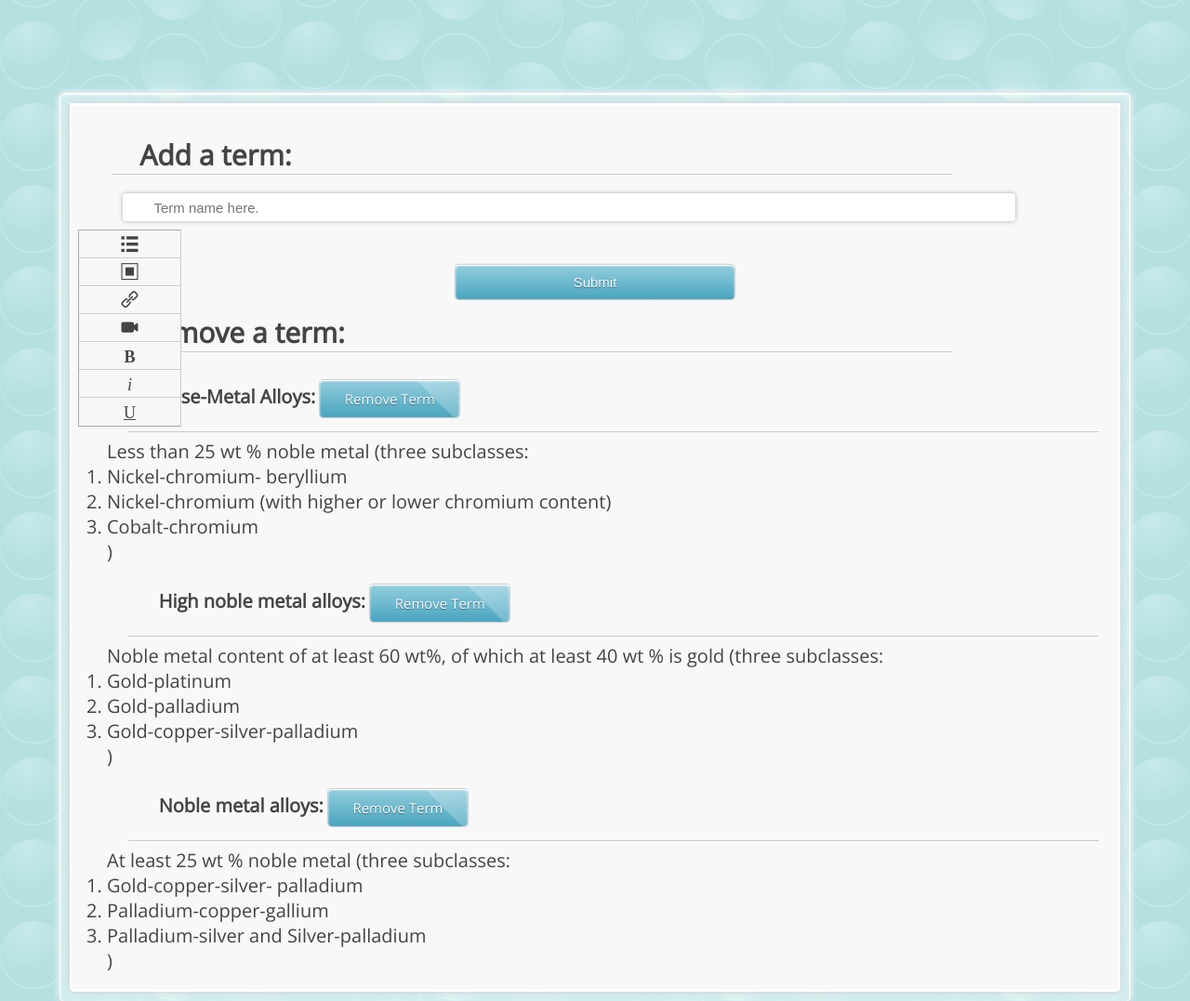
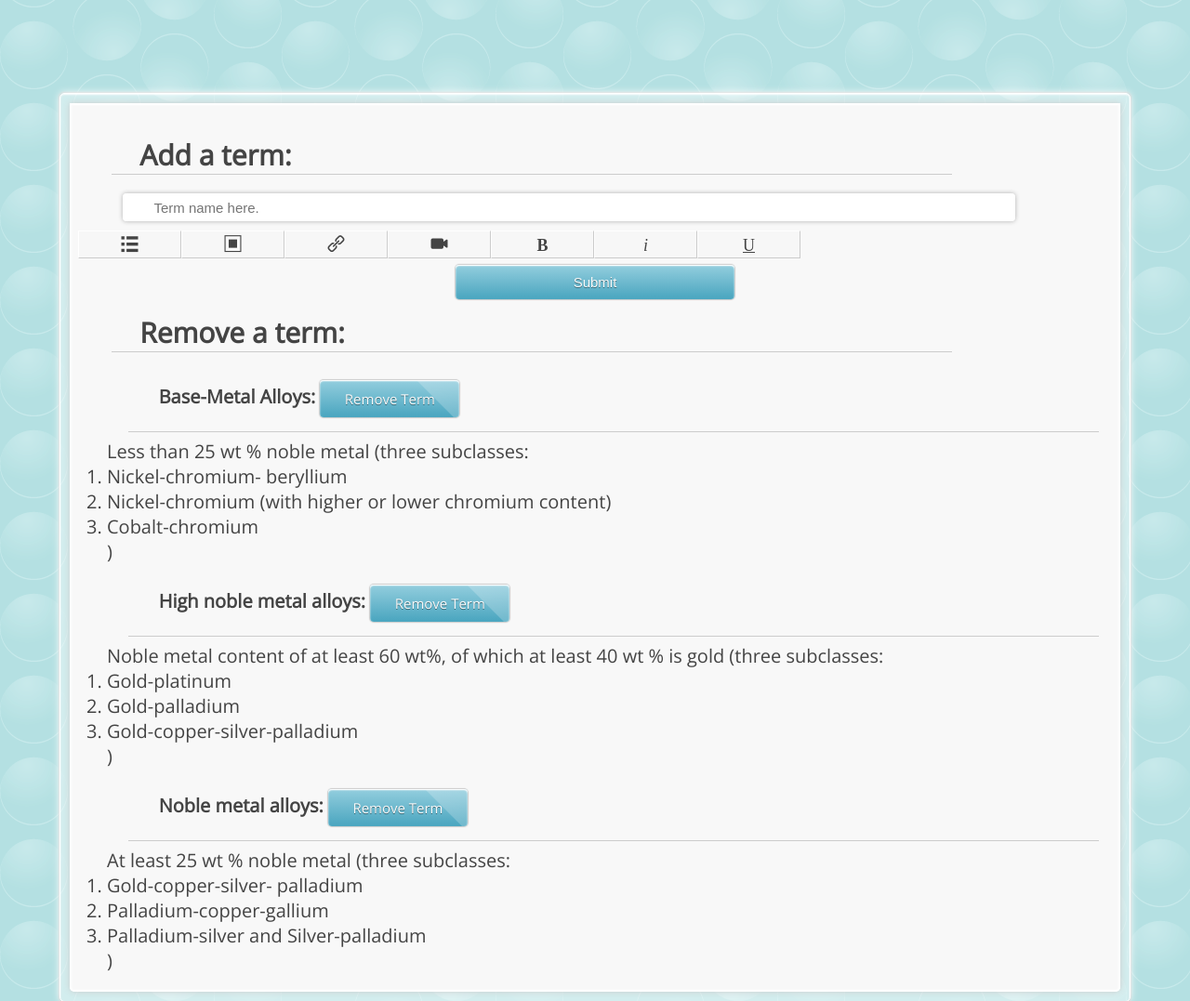
Before and after one commit to sampurcell93/Dental-App, a PHP site: page /CMS/add_appendix.php in a window 1280 px wide. Shown: the top 1077 px of the page at 93% size. Run offline with PHP 8.4, Linux system fonts and the light colour scheme; data comes from the database, SQL or seed files in the repository; some libraries are stand-ins or nearby versions.

Commit message:
more changes to UI and parsing

```diff
--- a/CMS/css/style.css
+++ b/CMS/css/style.css
@@ -1,4 +1,3 @@
-@charset "UTF-8";
 /* =======================================*/
 /* =========== GENERAL STYLES ============ */
 /* =======================================*/
@@ -172,6 +171,7 @@ p {
     background: url("../images/sheen.png");
     top: 0;
     right: -70%;
+    opacity: .9;
     pointer-events: none; }
 
 a {
@@ -535,7 +535,7 @@ nav ul {
   border-radius: 4px;
   -webkit-box-shadow: inset 0px 0px 5px white, 0px 0px 5px #aeaeae;
   box-shadow: inset 0px 0px 5px white, 0px 0px 5px #aeaeae;
-  padding: 7px 2% 7px 12%;
+  padding: 35px 1% 7px 1%;
   line-height: 23px;
   font-size: .75em;
   outline: none;
@@ -612,37 +612,39 @@ input[type="text"] {
 /* =======================================*/
 .editor {
   position: absolute;
-  top: -0.7px;
+  top: 0px;
   left: -1px;
-  width: 10%;
+  width: 100%;
   list-style: none;
-  border: 1px solid #aaa;
-  border-right-color: #ccc;
   z-index: 800; }
   .editor > li {
     font-size: 18px;
-    display: block;
+    display: inline-block;
     text-align: center;
     font-family: 'editor';
     line-height: 27px;
     height: 30px;
+    width: 10%;
     cursor: pointer;
     background: #f7f7f7;
+    border-right: 1px solid #ccc;
+    border-top: 1px solid #fff;
+    border-left: 1px solid #fff;
     border-bottom: 1px solid #ccc;
-    border-top: 1px solid #fff;
     text-shadow: 0px 1px 0px #fff;
     position: relative; }
     .editor > li div {
       display: none;
       width: 200px;
       position: absolute;
-      bottom: -1px;
+      top: -2px;
       left: 100%;
       max-height: 200px;
       border: 1px solid #ccc;
       background: #f8f8f8;
       -webkit-box-shadow: 0px 0.5px 1px #aeaeae;
-      box-shadow: 0px 0.5px 1px #aeaeae; }
+      box-shadow: 0px 0.5px 1px #aeaeae;
+      z-index: 1000; }
       .editor > li div .media_icon {
         width: 30%; }
       .editor > li div.scroll {
@@ -667,8 +669,6 @@ input[type="text"] {
       color: #111; }
       .editor > li:hover div {
         display: block; }
-    .editor > li:last-child {
-      border-bottom: none; }
 
 .fileList, .listchoice, #files {
   width: 100%; }
@@ -715,7 +715,7 @@ input[type="text"] {
     background: #111;
     background: rgba(0, 0, 0, 0.8);
     display: none;
-    padding: 3px 6px;
+    padding: 2px 6px;
     font-size: .7em;
     text-align: center;
     font-family: 'Open Sans', sans-serif;
--- a/CMS/css/style.scss
+++ b/CMS/css/style.scss
@@ -190,6 +190,7 @@ p {
    	background: url("../images/sheen.png");
    	top: 0;
    	right: -70%;
+   	opacity: .9;
    	pointer-events: none;
    }
 
@@ -514,7 +515,7 @@ nav {
 	width: 100%;
 	@include border-radius(4px);
 	@include box-shadow(inset 0px 0px 5px #fff, 0px 0px 5px #aeaeae);
-	padding: 7px 2% 7px 12%;
+	padding: 35px 1% 7px 1%;
 	line-height: 23px;
 	font-size: .75em;
 	outline: none;
@@ -612,27 +613,28 @@ input[type="text"] {
 .editor {
 
 		position: absolute;
-		top: -.7px;
+		top: 0px;
 		left: -1px;
-		width: 10%;
+		width: 100%;
 		list-style:  none;
-		border: 1px solid #aaa;
-		border-right-color: #ccc;
 		z-index: 800;
 
 
 		> li {
 
 			font-size: 18px;
-			display: block;
+			display: inline-block;
 			text-align: center;
 			font-family: 'editor';
 			line-height: 27px;
 			height: 30px;
+			width: 10%;
 			cursor: pointer;
 			background: #f7f7f7;
+			border-right: 1px solid #ccc;
+			border-top: 1px solid #fff;
+			border-left: 1px solid #fff;
 			border-bottom: 1px solid #ccc;
-			border-top: 1px solid #fff;
 			text-shadow: 0px 1px 0px #fff;
 			position: relative;
 
@@ -640,13 +642,13 @@ input[type="text"] {
 				display: none;
 				width: 200px;
 				position: absolute;
-				bottom: -1px;
+				top: -2px;
 				left: 100%;
 				max-height: 200px;
 				border: 1px solid #ccc;
 				background: #f8f8f8;
 				@include box-shadow(0px .5px 1px #aeaeae);
-
+				z-index: 1000;
 
 				.media_icon { width: 30%; }
 
@@ -661,10 +663,7 @@ input[type="text"] {
 
 				div { display: block; }
 			}
-
-			&:last-child { border-bottom: none; }
-
-		}
+	}
 }
 
 .fileList, .listchoice, #files {
@@ -713,7 +712,7 @@ input[type="text"] {
 		background: #111;
 		background: rgba(0,0,0,.8);
 		display: none;
-		padding: 3px 6px;
+		padding: 2px 6px;
 		font-size: .7em;
 		text-align: center;
 		font-family: 'Open Sans', sans-serif;
--- a/CMS/existinghierarchy.php
+++ b/CMS/existinghierarchy.php
@@ -48,14 +48,14 @@
 		// if we have a node, check its direct descendants and put em in json
 		else {
 
-			$query = "select * from $condition where parent_id = $id";
+			$query = "select * from edentulism where parent_id = $id";
 
 			$results = $mysqli->query($query);
 
 			// if the node has direct descendants, we want to echo them.
 		 	if ($results->num_rows > 0) {
 
-		 		echo '{ "name" : "' .  $condition  . '", "children": [' ;
+		 		echo '{ "name" : "' .  "Edentulism" . '", "children": [' ;
 
 		 		while($row = $results->fetch_assoc()) {
 
--- a/CMS/index.php
+++ b/CMS/index.php
@@ -76,7 +76,7 @@
 					<li>Pictures: .gif, .jpeg, .jpg, .png</li>
 				</ul>
 
-				<input id="fileupload" class="button" type="file" name="files[]" data-url="../fupload/server/php/" multiple>
+				<input id="fileupload" class="button" type="file" name="files[]" data-url="fupload/server/php/" multiple>
 				<ul id="files">
 				</ul>
 
--- a/CMS/insert_data.php
+++ b/CMS/insert_data.php
@@ -19,6 +19,7 @@
 	if($mysqli->connect_errno) {
 
 		echo $mysqli->connect_error;
+		echo "!";
 		exit();
 
 	}
--- a/CMS/main2.js
+++ b/CMS/main2.js
@@ -31,20 +31,20 @@
 					name = media[i].name;
 					extension = media[i].extension;
 
-					if (extension == "png" || extension == "jpg" || extension == "gif" || extension == "jpeg") {
-						makeMedia = "<br /><img class='image' src='../fupload/server/php/files/" + name + "' /><br />";
+					if (extension == "png" || extension =="jpg" || extension == "gif" || extension == "jpeg") {
+						makeMedia = "<br /><img class='path' src='fupload/server/php/files/" + name + "' /><br />";
 					}
 					else if (extension == "mp4") {
 
-						makeMedia = "<br /><video controls='controls'><source src='fupload/server/php/files/" + name + "' type='video/mp4;' /></video><br />";
+						makeMedia = "<video class='path'  controls='controls'><source src='fupload/server/php/files/" + name + "' type='video/mp4;' /></video>";
 					}
 					else if (extension == "pptx") {
 
-						makeMedia = '<iframe src="http://docs.google.com/gview?url=http://www.sampurcell.net/sam/Dental-App/CMS/fupload/server/php/files/homepage.pptx&embedded=true" style="width:100%; height:500px;" frameborder="0"></iframe>';
+						makeMedia = '<iframe class="path" src="http://docs.google.com/gview?url="' + name + '" style="width:100%; height:500px;" frameborder="0"></iframe>';
 
 					}
 					else  {
-						makeMedia = "<span class='insertMedia' data-path='../fupload/server/php/files" + name + "' data-type='" + extension + "'>" + name + "</span>";
+						makeMedia = "<span class='insertMedia path' data-path='fupload/server/php/files" + name + "' data-type='" + extension + "'>" + name + "</span>";
 					}
 					mediastr += '<li class="media_icon add" data-content="' + makeMedia + '">';
 					mediastr += name;
@@ -148,14 +148,14 @@
 				var content = [];
 				var currentBox, cell;
 				var input = $(".info");
-
+				var childrenMix;
+				var flag ;
 
 				for (var i = 0; i < len; i++) {
 
 					currentBox = input.eq(i);
 					cell = "";
-
-
+					childrenMix = currentBox.closest(".content_wrap").find(".second_level_wrap");
 
 					if (currentBox.hasClass("description")) {
 						cell += "<div class='relative descriptor hidden' data-page='page" + i + "'><p>" + currentBox.html() + "</p></div>\n";
@@ -169,18 +169,48 @@
 						cell += '<ul data-role="listview" data-inset="true" data-theme="d">';
 
 					}
-					else if (currentBox.hasClass("hasNoChildren")) {
+					else if (currentBox.hasClass("hasNoChildren") && flag == -1) {
 
 						cell += '<h3 class="sibling listitem"><a class="goToPage">' + currentBox.val() + '</a></h3>';
+
+					}
+					else if (currentBox.hasClass("hasNoChildren") && flag == 1) {
+
+						cell += "<li><a class='goToPage'>" + currentBox.val() + "</a></li>";
 
 					}
 					//if not, give another tag
 
 					else if (currentBox.hasClass("top_head")) {
 
+						if(flag == "undefined" || flag == 1)
+							cell = "</ul>";
+						else if (flag == -1)
+							cell = "</div>";
+
+						if (childrenMix.has(".hasChildren") && childrenMix.has(".hasNoChildren")){
+							console.log("mix");
+							flag = -1;
+						}
+						else if (childrenMix.has(".hasChildren")) {
+							console.log("only kids");
+							flag = true;
+						}
+						else { flag = false; console.log("only no kids");}
+
 						cell += '</div><div data-role="collapsible" data-collapsed="false" data-theme="a" data-content-theme="d">';
 						cell += '<h2>' + currentBox.val() + "</h2>";
 
+						if (flag == 1) {
+
+							cell += "<ul data-role='listview' data-inset='true' data-theme='d'>";
+
+						}
+						else if (flag == -1){
+							console.log("adding collapsible-set");
+							cell += " <div data-role='collapsible-set'>";
+
+						}
 					}
 					else if (currentBox.hasClass("third_head")) {
 
@@ -244,53 +274,13 @@
 				$this.text("Add another third-level subheader").addClass("w60");
 				$this.parent().html($this);
 			},
-			getMedia: function() {
-
-				var media = [];
-				$.ajax({
-				  url: 'mediafiles.php',
-				  async: false,
-				  dataType: 'json',
-				  success: function (json) {
-				    media = json.files;
-				  }
-				});
-				var mediastr = "<div class='scroll'><ul class='fileList'>";
-				var makeMedia, name, extension;
-
-				for (var i = 0; i < media.length - 1; i++) {
-					name = media[i].name;
-					extension = media[i].extension;
-
-					if (extension == "png" || extension =="jpg" || extension == "gif" || extension == "jpeg") {
-						makeMedia = "<br /><img src='fupload/server/php/files/" + name + "' /><br />";
-					}
-					else if (extension == "mp4") {
-
-						makeMedia = "<video controls='controls'><source src='fupload/server/php/files/" + name + "' type='video/mp4;' /></video>";
-					}
-					else if (extension == "pptx") {
-
-						makeMedia = '<iframe src="http://docs.google.com/gview?url=http://www.sampurcell.net/sam/Dental-App/CMS/fupload/server/php/files/homepage.pptx&embedded=true" style="width:100%; height:500px;" frameborder="0"></iframe>';
-
-					}
-					else  {
-						makeMedia = "<span class='insertMedia' data-path='CMS/fupload/server/php/files" + name + "' data-type='" + extension + "'>" + name + "</span>";
-					}
-					mediastr += '<li class="media_icon add" data-content="' + makeMedia + '">';
-					mediastr += name;
-					mediastr += "</li>";
-				}
-				mediastr += "</ul></div>";
-				return mediastr;
-			},
 			editor: function($this){
 
 				var unordered_list = " <ul><li>List 1</li><li>List 2</li><li>List 3</li></ul>";
 				var ordered_list = " <ol><li>List 1</li><li>List 2</li><li>List 3</li></ol>";
-				var underline = ' <u>Your tessxt</u> done';
-				var bold = ' <strong>Your tssext</strong> done';
-				var italic = ' <em>Your text</em> done';
+				var underline = '<u>Your text</u>done';
+				var bold = '<strong>Your text</strong>done';
+				var italic = '<em>Your text</em>done';
 
 				//get all of the files currently in the media directory as array
 				var mediastring = parseData.getMedia();
@@ -352,6 +342,7 @@ $(document).ready(function() {
 			pairing = $this.closest(".editor").siblings(".description");
 			//get the data to be added
 			var content = $this.attr("data-content");
+			console.log(content);
 			//append data
 			$(content).appendTo(pairing);
 
--- a/CMS/mediafiles.php
+++ b/CMS/mediafiles.php
@@ -79,7 +79,7 @@ function good_file($filename) {
 }
 
 //search dir and validate each item, then put into json array
-if ($handle = opendir('../fupload/server/php/files')) {
+if ($handle = opendir('fupload/server/php/files')) {
     $json = '{"files": [';
 
     while (false !== ($entry = readdir($handle))) {
```
Also changed, not shown: CMS/git_refs.php (added, +19 -0 lines), CMS/git_test.php (added, +19 -0 lines), CMS/untitled.html (added, +19 -0 lines).
